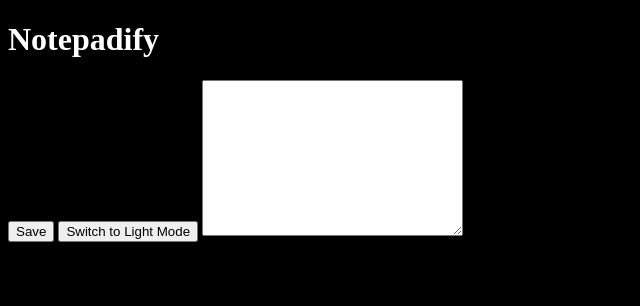
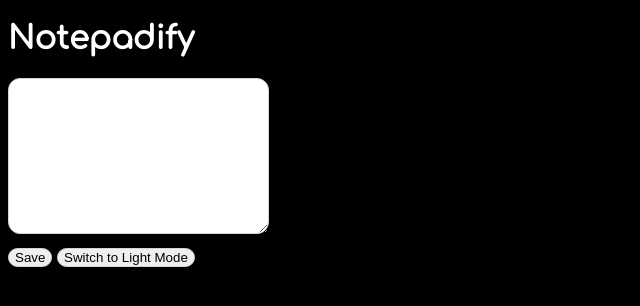
Before and after one commit to notepadify/notepadify.github.io, a plain HTML site: page index.html in a window 1280 px wide. Both pictures are taken after a click on the button "Switch to Dark Mode". Shown: the whole page, without its empty margins (0-640 px from the left). Drawn offline with Linux system fonts and the light colour scheme.

Commit message:
Update index.html

```diff
--- a/index.html
+++ b/index.html
@@ -2,18 +2,28 @@
 <html>
 <head>
     <title>Notepadify</title>
+    <link href='https://fonts.googleapis.com/css?family=Comfortaa' rel='stylesheet'>
     <style id="theme-style">
         body {
+            font-family: 'Comfortaa';
             background-color: white;
             color: black;
+            transition: background-color 0.5s, color 0.5s;
+        }
+        #textBox, button {
+            border-radius: 12px;
+            border: 1px solid lightgray;
+        }
+        button {
+            margin-top: 10px;
         }
     </style>
 </head>
 <body>
     <h1>Notepadify</h1>
+    <textarea id="textBox" rows="10" cols="30"></textarea><br/>
     <button id="saveBtn">Save</button>
     <button id="modeBtn">Switch to Dark Mode</button>
-    <textarea id="textBox" rows="10" cols="30"></textarea>
 
     <script>
         const textBox = document.getElementById('textBox');
@@ -33,10 +43,10 @@
 
         modeBtn.addEventListener('click', function() {
             if (themeStyle.innerHTML.includes('white')) {
-                themeStyle.innerHTML = 'body { background-color: black; color: white; }';
+                themeStyle.innerHTML = 'body { font-family: Comfortaa; background-color: black; color: white; transition: background-color 0.5s, color 0.5s; } #textBox, button { border-radius: 12px; border: 1px solid lightgray; } button { margin-top: 10px; }';
                 modeBtn.innerHTML = 'Switch to Light Mode';
             } else {
-                themeStyle.innerHTML = 'body { background-color: white; color: black; }';
+                themeStyle.innerHTML = 'body { font-family: Comfortaa; background-color: white; color: black; transition: background-color 0.5s, color 0.5s; } #textBox, button { border-radius: 12px; border: 1px solid lightgray; } button { margin-top: 10px; }';
                 modeBtn.innerHTML = 'Switch to Dark Mode';
             }
         });
```
